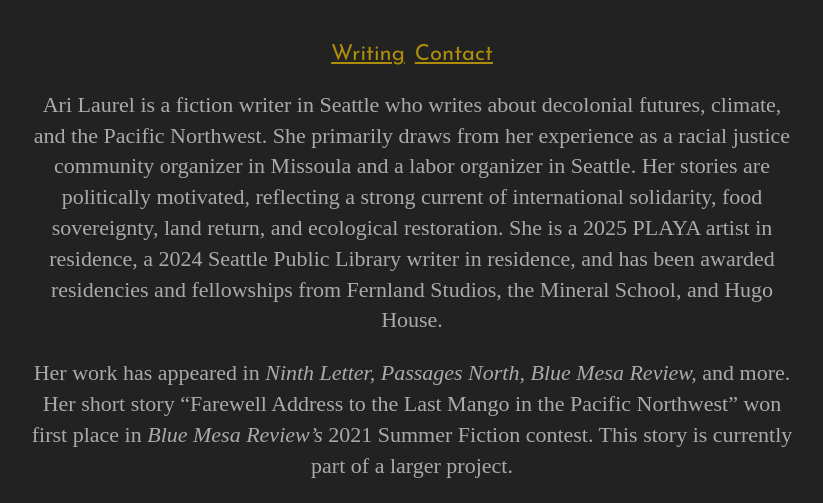
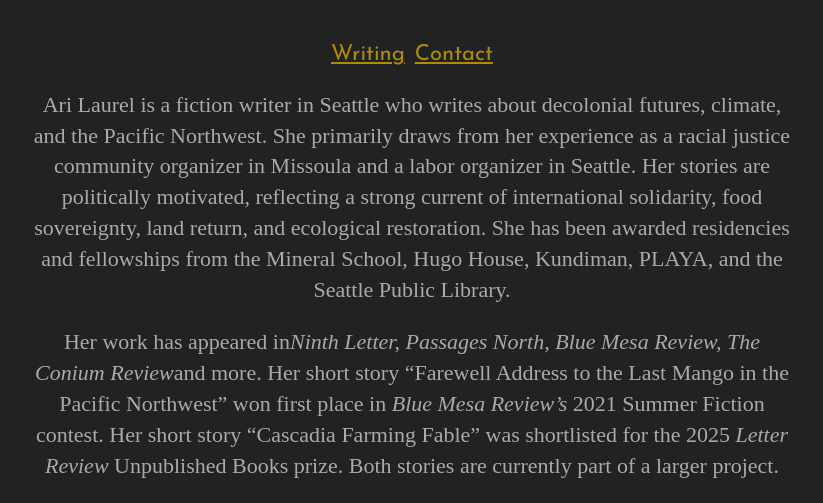
Before and after one commit to arilaurel/arilaurel.github.io, a Node project: template src/pug/pages/index.pug in a window 1280 px wide. Shown: the part 473-976 px from the top of the page, without its empty margins (228-1051 px from the left). Run offline with Node 20 templates, Linux system fonts and the light colour scheme; the template is opened without the code that fills it, so the values that code supplies are empty; some libraries are stand-ins or nearby versions.

Commit message:
update bio

```diff
--- a/src/pug/pages/index.pug
+++ b/src/pug/pages/index.pug
@@ -19,14 +19,21 @@ block content
             a.menu-link(href='contact.html') Contact
           .pure-u-7-8.pure-u-md-3-5
             p.intro.oswald
-              | Ari Laurel is a fiction writer in Seattle who writes about decolonial futures, climate, and the Pacific Northwest.
-              | She primarily draws from her experience as a racial justice community organizer in Missoula and a labor organizer in Seattle.
-              | Her stories are politically motivated, reflecting a strong current of international solidarity, food sovereignty, land return,
-              | and ecological restoration. She is a 2025 PLAYA artist in residence, a 2024 Seattle Public Library writer in residence,
-              | and has been awarded residencies and fellowships from Fernland Studios, the Mineral School, and Hugo House.
+              | Ari Laurel is a fiction writer in Seattle who writes about
+              | decolonial futures, climate, and the Pacific Northwest. She
+              | primarily draws from her experience as a racial justice community
+              | organizer in Missoula and a labor organizer in Seattle. Her
+              | stories are politically motivated, reflecting a strong current of
+              | international solidarity, food sovereignty, land return, and
+              | ecological restoration. She has been awarded residencies and
+              | fellowships from the Mineral School, Hugo House, Kundiman, PLAYA,
+              | and the Seattle Public Library.
             p.intro.oswald
               | Her work has appeared in
-              i Ninth Letter, Passages North, Blue Mesa Review,
+              i Ninth Letter, Passages North, Blue Mesa Review, The Conium Review
               | and more. Her short story “Farewell Address to the Last Mango in the Pacific Northwest” won first place in
               i Blue Mesa Review’s
-              | 2021 Summer Fiction contest. This story is currently part of a larger project.
+              | 2021 Summer Fiction contest. Her short story “Cascadia Farming
+              | Fable” was shortlisted for the 2025
+              i Letter Review
+              | Unpublished Books prize. Both stories are currently part of a larger project.
```
